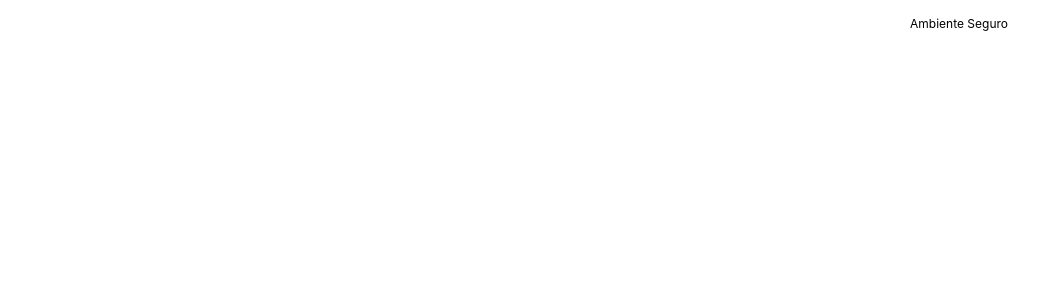
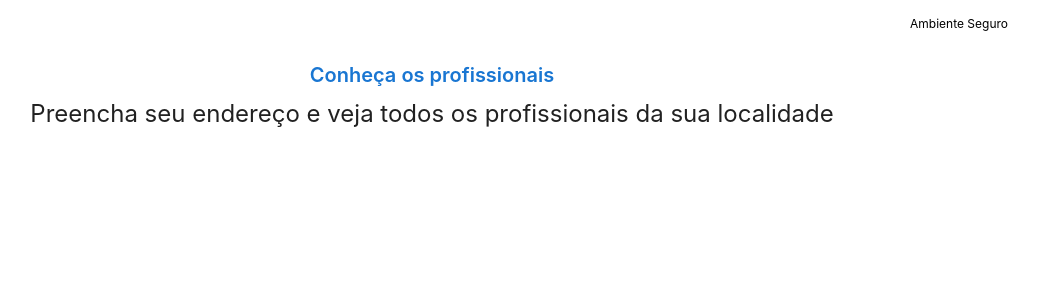
Before and after one commit to alvaroico/multi-stack, a Next.js app in the folder ediaristas/: page / in a window 1280 px wide. Shown: the top 300 px of the page, without its empty margins (208-1247 px from the left). Built offline with nearby package versions, Linux system fonts and the light colour scheme.

Commit message:
Criado Styles dos Titulos das Paginas

```diff
--- a/ediaristas/src/pages/index.tsx
+++ b/ediaristas/src/pages/index.tsx
@@ -1,10 +1,15 @@
 import type { NextPage } from 'next'
 import SafeEnvironment from 'ui/components/feedback/SafeEnvironment/SafeEnvironment'
+import PageTitle from 'ui/components/data-display/PageTitle/PageTitle'
 
 const Home: NextPage = () => {
   return (
     <div>
       <SafeEnvironment />
+      <PageTitle
+      title={'Conheça os profissionais'}
+      subtitle={'Preencha seu endereço e veja todos os profissionais da sua localidade'}
+      />
     </div>
   )
 }
--- /dev/null
+++ b/ediaristas/src/ui/components/data-display/PageTitle/PageTitle.styles.tsx
@@ -0,0 +1,27 @@
+import { styled } from "@mui/material/styles";
+
+export const PageTitleContainer = styled("div")`
+  margin: ${(props) => props.theme.spacing(2) + " " + 0};
+  text-align: center;
+`;
+
+export const PageTitleStyled = styled("h2")`
+  margin: 0;
+  color: ${(props) => props.theme.palette.primary.main};
+  font-size: ${(props) => props.theme.typography.h6.fontSize};
+  font-weight: 600;
+
+  ${(props) => props.theme.breakpoints.down("md")} {
+    font-size: ${(props) => props.theme.typography.body1.fontSize};
+  }
+`;
+
+export const PageSubTitleStyled = styled("h2")`
+  margin: ${(props) => props.theme.spacing(1.5) + " " + 0};
+  color: ${(props) => props.theme.palette.text.primary};
+  font-weight: normal;
+
+  ${(props) => props.theme.breakpoints.down("md")} {
+    font-size: ${(props) => props.theme.typography.body2.fontSize};
+  }
+`;
--- /dev/null
+++ b/ediaristas/src/ui/components/data-display/PageTitle/PageTitle.tsx
@@ -0,0 +1,22 @@
+import React from "react";
+import {
+  PageTitleContainer,
+  PageTitleStyled,
+  PageSubTitleStyled,
+} from "./PageTitle.styles";
+
+interface PageTitleProps {
+  title: string;
+  subtitle: string;
+}
+
+const PageTitle: React.FC<PageTitleProps> = (props) => {
+  return (
+    <PageTitleContainer>
+      <PageTitleStyled>{props.title}</PageTitleStyled>
+      <PageSubTitleStyled>{props.subtitle}</PageSubTitleStyled>
+    </PageTitleContainer>
+  );
+};
+
+export default PageTitle;
```
